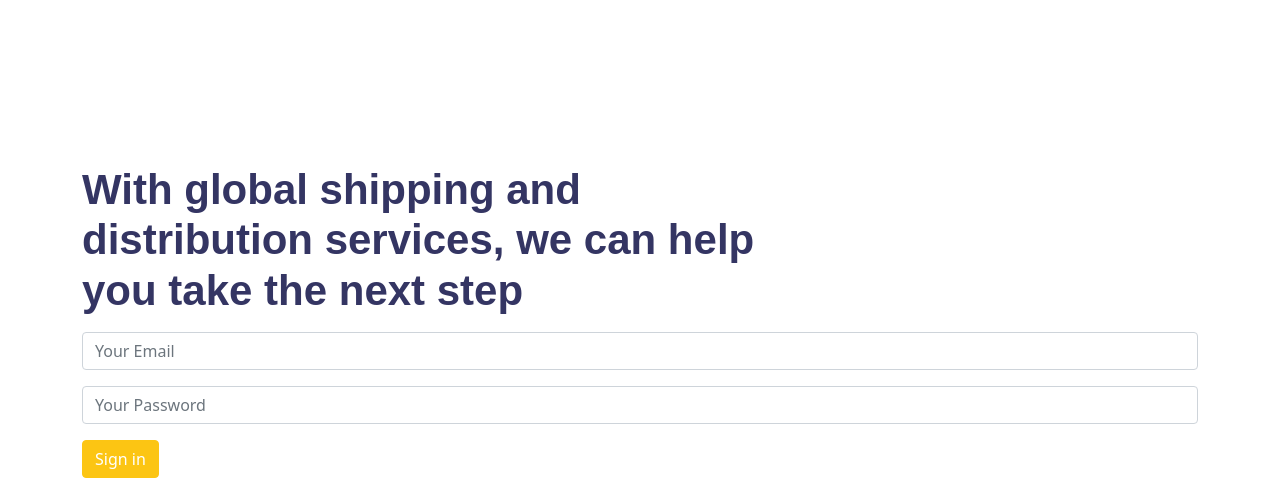
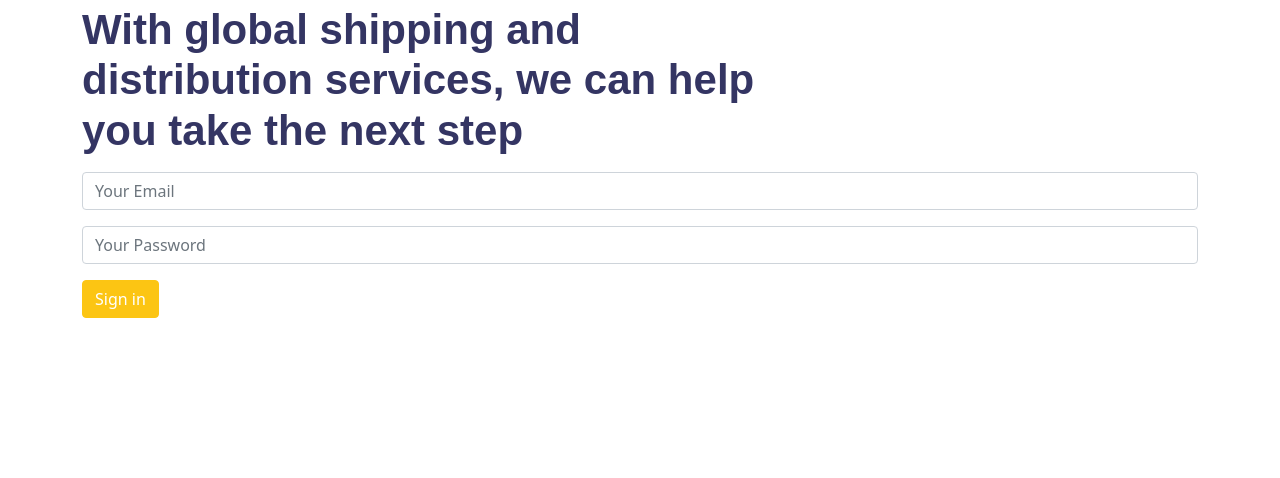
Before and after one commit to jevonwill/mern, a website: page index.html in a window 1280 px wide. Shown: the part 377-855 px from the top of the page. Drawn offline with Linux system fonts and the light colour scheme.

Commit message:
trying to solve this horseshit

```diff
--- a/scss/sections/_signup-prompt.scss
+++ b/scss/sections/_signup-prompt.scss
@@ -1,7 +1,7 @@
 @use '../custom' as *;
 
 .signup-section {
-    padding: 10rem 0 0 0;
+    margin-bottom: 10rem;
     width: 100%;
     height: 100%;
 
```
Also changed, not shown: assets/css/style.css.
